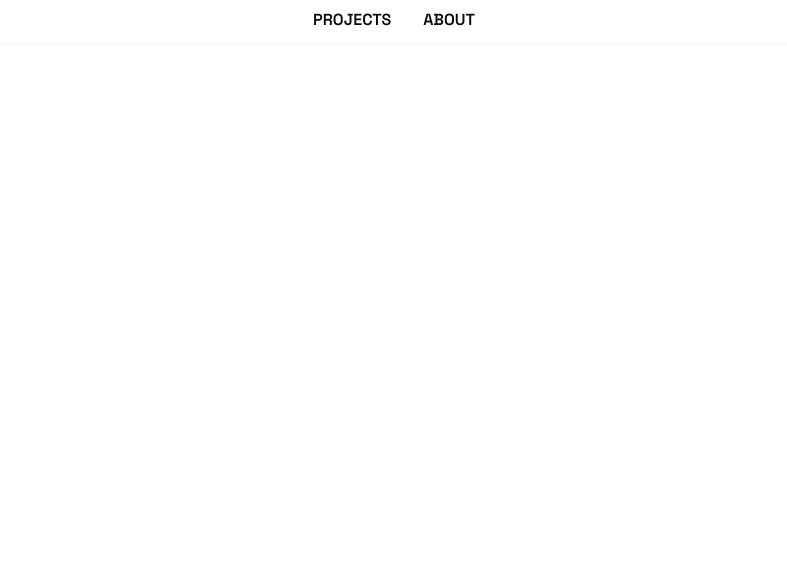
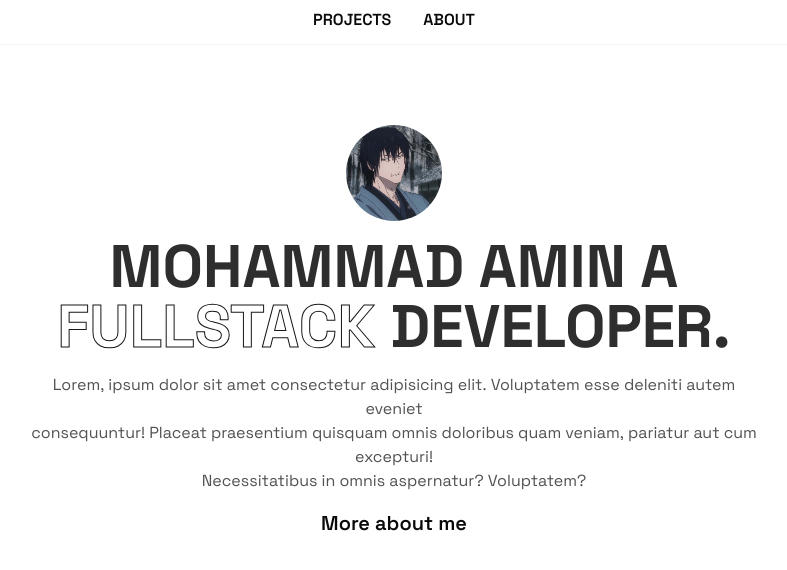
Before and after one commit to reppo-dev/prtofilo, a Next.js app: page / in a window 1280 px wide. Shown: the top 570 px of the page, without its empty margins (246-1033 px from the left). Built offline with nearby package versions, Linux system fonts and the light colour scheme.

Commit message:
adding component hero

```diff
--- a/components/Hero.tsx
+++ b/components/Hero.tsx
@@ -1,9 +1,72 @@
-import React from "react";
+"use client";
+
+import Image from "next/image";
+import CustomLink from "./CustomLink";
+import { gsap, useGSAP, SplitText } from "@/lib/gsap";
 
 const Hero = () => {
+  useGSAP(() => {
+    const split = SplitText.create(".hero-text", { type: "words,lines" });
+
+    const words = split.words;
+
+    gsap.fromTo(
+      words,
+      {
+        opacity: 0,
+        filter: "blur(20px)",
+      },
+      {
+        opacity: 1,
+        filter: "blur(0px)",
+        ease: "power2.inOut",
+        stagger: {
+          each: 0.09,
+          from: "start",
+        },
+      },
+    );
+
+    return () => split.revert();
+  });
   return (
-    <section>
-      <div></div>
+    <section className="pt-20 pb-10">
+      <div className="container flex flex-col items-center">
+        <div className="size-24 bg-black flex rounded-full overflow-hidden">
+          <Image
+            src="/images/img.jpg"
+            alt="my photo"
+            width={160}
+            height={160}
+          />
+        </div>
+        <div className="text-center mt-4 space-y-4">
+          <h1 className="font-extrabold text-4xl lg:text-6xl uppercase w-full h-full text-neutral-900/90">
+            Mohammad Amin a <br />{" "}
+            <span
+              style={{
+                WebkitTextStroke: "1px #171717",
+                WebkitTextFillColor: "white",
+              }}
+            >
+              {" "}
+              Fullstack
+            </span>{" "}
+            developer.
+          </h1>
+          <p className="hero-text mx-auto text-neutral-600">
+            Lorem, ipsum dolor sit amet consectetur adipisicing elit. Voluptatem
+            esse deleniti autem eveniet consequuntur! Placeat praesentium
+            quisquam omnis doloribus quam veniam, pariatur aut cum excepturi!
+            Necessitatibus in omnis aspernatur? Voluptatem?
+          </p>
+          <CustomLink
+            label="More about me"
+            href="#"
+            className="text-xl font-semibold"
+          />
+        </div>
+      </div>
     </section>
   );
 };
--- a/lib/gsap.ts
+++ b/lib/gsap.ts
@@ -1,12 +1,12 @@
+// @/lib/gsap
 import { gsap } from "gsap";
 import { useGSAP } from "@gsap/react";
-
 import { DrawSVGPlugin } from "gsap/DrawSVGPlugin";
 import { ScrollTrigger } from "gsap/ScrollTrigger";
 import { SplitText } from "gsap/SplitText";
 
 if (typeof window !== "undefined") {
-  gsap.registerPlugin(useGSAP, DrawSVGPlugin, ScrollTrigger, SplitText);
+  gsap.registerPlugin(DrawSVGPlugin, ScrollTrigger, SplitText);
 }
 
 export { gsap, useGSAP, DrawSVGPlugin, ScrollTrigger, SplitText };
```
